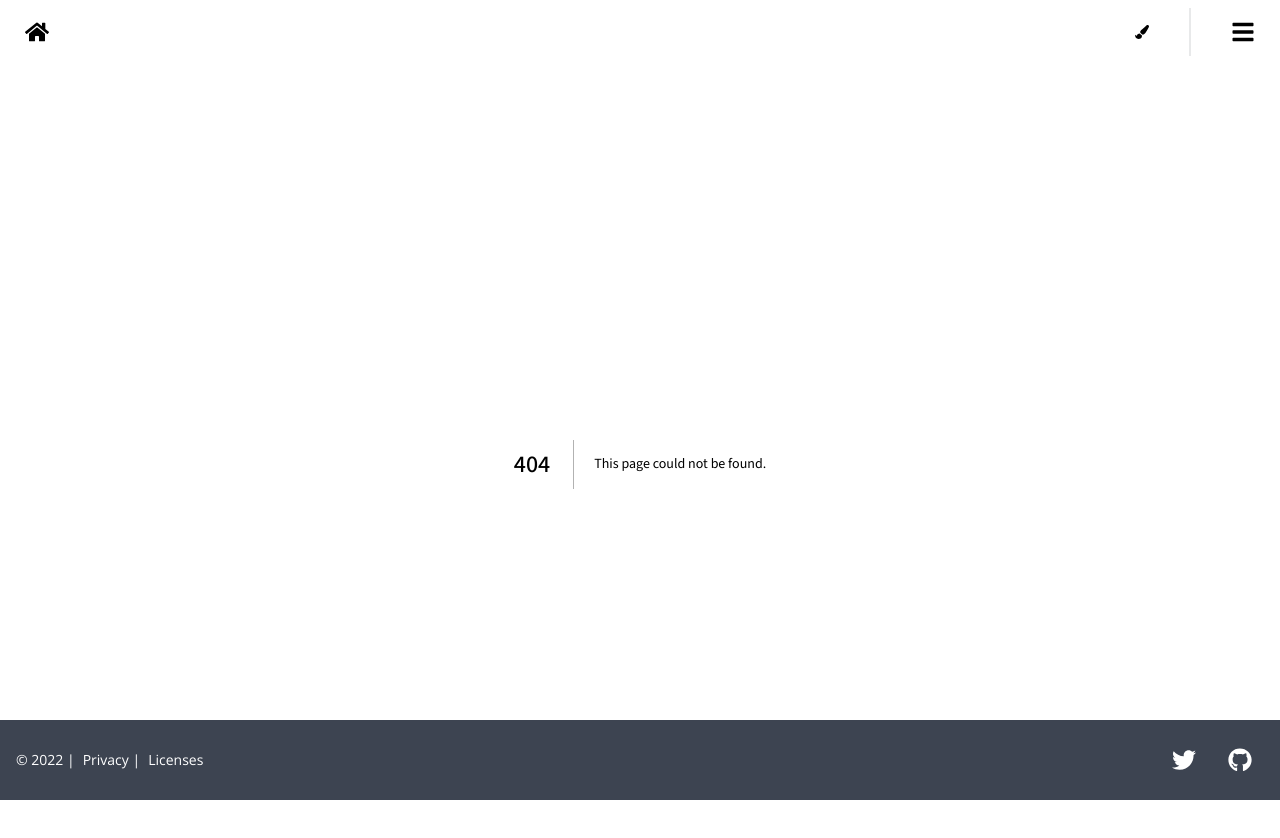
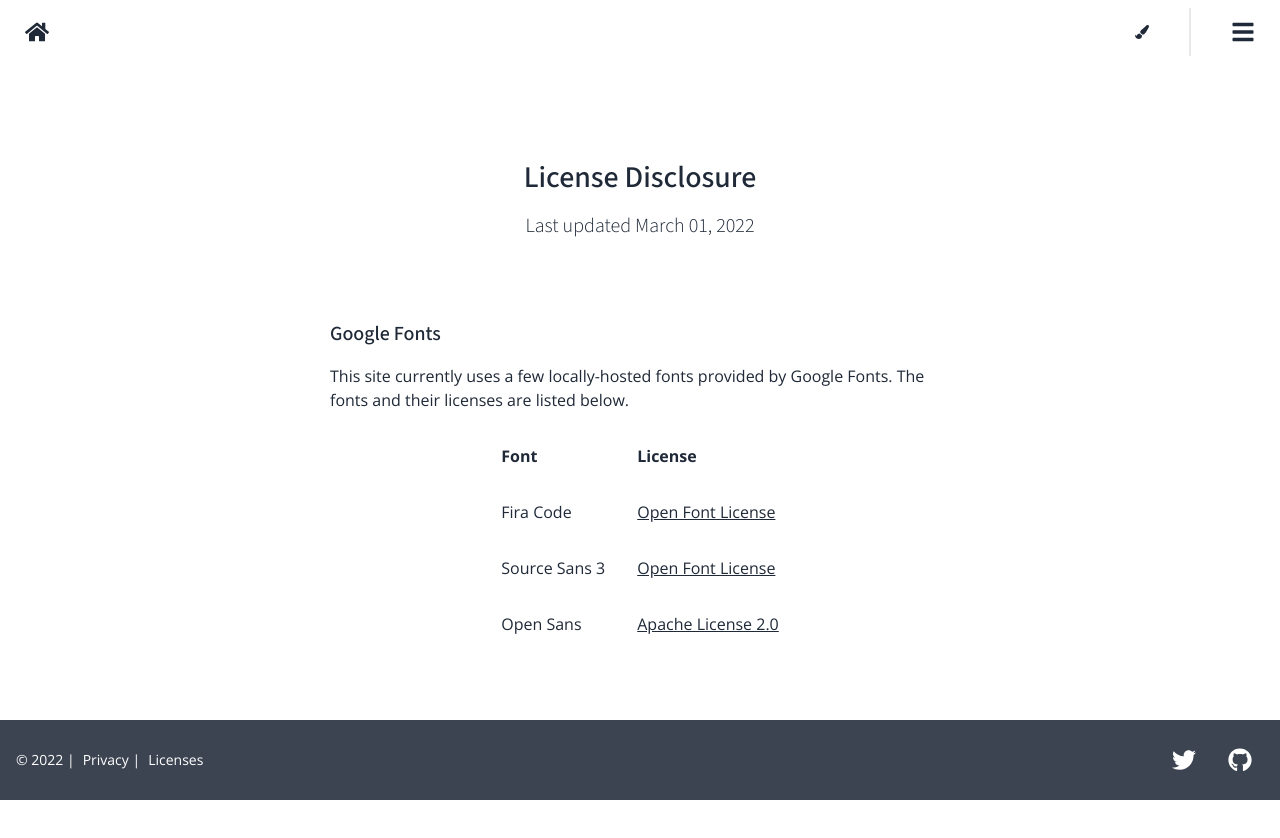
Before and after one commit to samuelboland/Hyperfixations, a Next.js app: page /licenses in a window 1280 px wide. Before the commit this address had no page. Shown: the top 838 px of the page. After the commit the page ends 800 px from the top, so only its background shows below. Built offline with nearby package versions, Linux system fonts and the light colour scheme.

Commit message:
Add page for font licenses

```diff
--- /dev/null
+++ b/pages/licenses.js
@@ -0,0 +1,72 @@
+import Link from 'next/link';
+
+const privacy = () => {
+    const TitleAndSubtitle = () => {
+        return (
+            <div className="mb-20 text-center ">
+                <h1 className="title-font mb-4 text-2xl text-2xl font-medium text-base-content sm:text-3xl">
+                    License Disclosure
+                </h1>
+                <h2 class="title-font mb-4 text-xl font-light text-base-content">
+                    Last updated March 01, 2022
+                </h2>
+            </div>
+        );
+    };
+
+    const GoogleFonts = () => {
+        return (
+            <div className="mx-auto my-6">
+                <h1 className="title-font mb-4 text-xl font-medium">Google Fonts</h1>
+                <p className="mb-4">
+                    {' '}
+                    This site currently uses a few locally-hosted fonts provided by Google Fonts.
+                    The fonts and their licenses are listed below.
+                </p>
+                <table className="mx-auto table">
+                    <tr>
+                        <th>Font</th>
+                        <th>License</th>
+                    </tr>
+                    <tr>
+                        <td>Fira Code</td>
+                        <td>
+                            <Link href="https://scripts.sil.org/cms/scripts/page.php?item_id=OFL_web">
+                                <a className="link">Open Font License</a>
+                            </Link>
+                        </td>
+                    </tr>
+                    <tr>
+                        <td>Source Sans 3</td>
+                        <td>
+                            <Link href="https://scripts.sil.org/cms/scripts/page.php?item_id=OFL_web">
+                                <a className="link">Open Font License</a>
+                            </Link>
+                        </td>
+                    </tr>
+                    <tr>
+                        <td>Open Sans</td>
+                        <td>
+                            <Link href="https://www.apache.org/licenses/LICENSE-2.0">
+                                <a className="link">Apache License 2.0</a>
+                            </Link>
+                        </td>
+                    </tr>
+                </table>
+            </div>
+        );
+    };
+
+    return (
+        <div className="body-font text-base-content">
+            <div className="container mx-auto px-5 py-24">
+                <TitleAndSubtitle />
+                <div className="mx-auto w-3/4 place-self-center md:w-3/4 lg:w-1/2">
+                    <GoogleFonts />
+                </div>
+            </div>
+        </div>
+    );
+};
+
+export default privacy;
```
